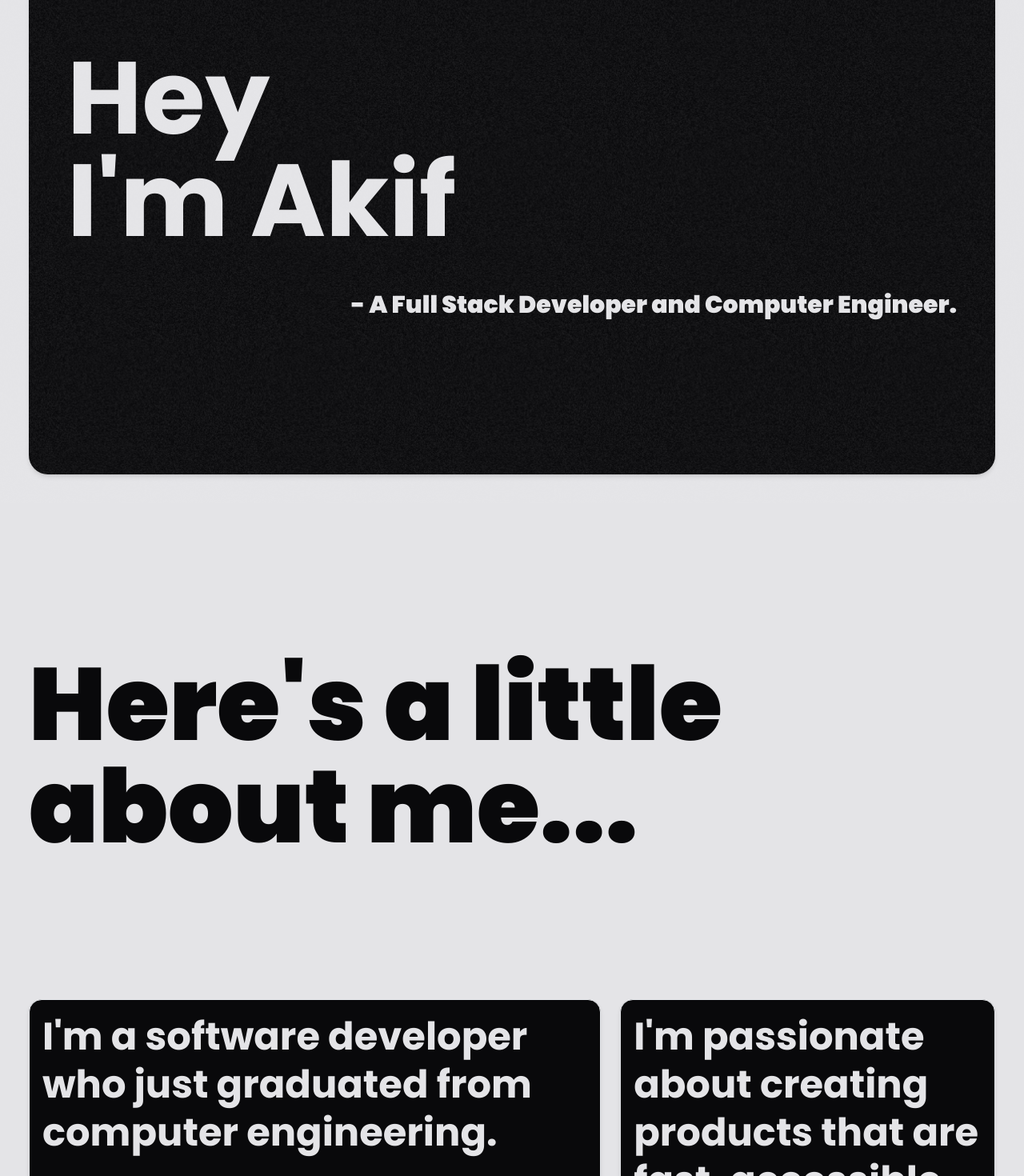
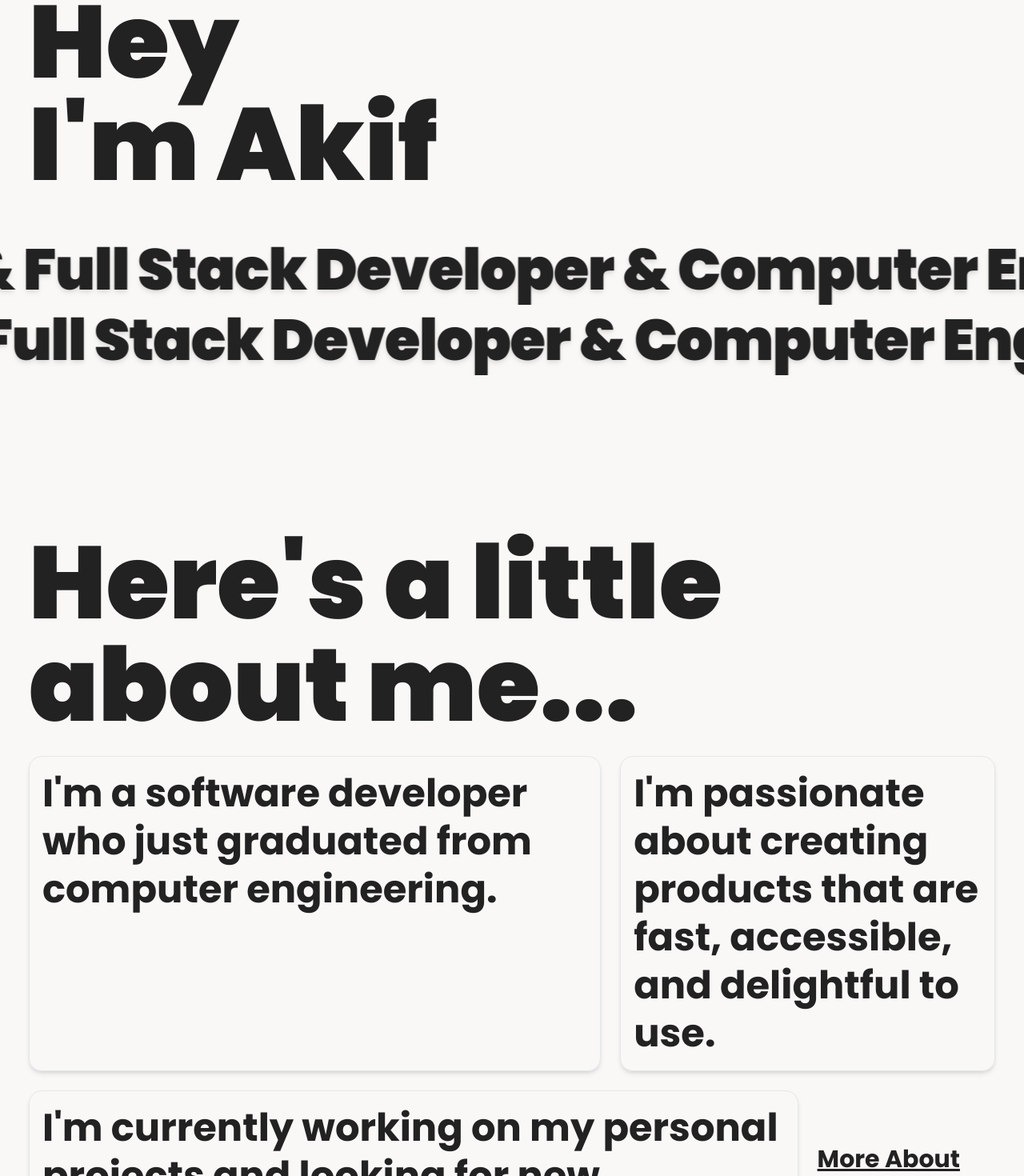
Before and after one commit to akifzdemir/akifozdemir.net, a Next.js app: page / in a window 1280 px wide. Shown: the part 171-1641 px from the top of the page at 80% size. Built offline with nearby package versions, Linux system fonts and the light colour scheme.

Commit message:
update intro and colors

```diff
--- a/src/app/layout.tsx
+++ b/src/app/layout.tsx
@@ -2,6 +2,8 @@ import type { Metadata } from "next";
 import { Poppins } from "next/font/google";
 import "./globals.css";
 import LenisProvider from "@/components/lenis-provider";
+import { GeistSans } from "geist/font/sans";
+import { GeistMono } from "geist/font/mono";
 
 const poppins = Poppins({
   subsets: ["latin"],
@@ -20,7 +22,7 @@ export default function RootLayout({
 }>) {
   return (
     <html lang="en">
-      <body className={`${poppins.className} antialiased`}>
+      <body className={`${poppins.className} antialiased bg-bg text-text`}>
         <LenisProvider>{children}</LenisProvider>
       </body>
     </html>
--- a/src/components/home/about.tsx
+++ b/src/components/home/about.tsx
@@ -1,44 +1,34 @@
 "use client";
-import { motion, useScroll, useTransform } from "framer-motion";
-import { useRef } from "react";
 
 export default function About() {
-  const container = useRef(null);
-  const { scrollYProgress } = useScroll({
-    target: container,
-    offset: ["start end", "end start"],
-  });
-  const height = useTransform(scrollYProgress, [0, 0.9], [50, 0]);
-
   return (
     <div
-      ref={container}
-      className="bg-zinc-200 font-light
-      gap-6 flex flex-col mb-96 text-zinc-950  min-h-screen p-9"
+      className="font-light
+      gap-6 flex flex-col  min-h-screen p-9"
     >
       <h1
-        className="col-span-5 h-[70vh] flex items-center
+        className="col-span-5 flex items-center
       justify-center text-9xl font-black "
       >
         Here&apos;s a little about me...
       </h1>
 
       <div className="grid grid-cols-5 text-5xl gap-6 font-bold leading-tight">
-        <p className="col-span-3 border bg-zinc-950 text-zinc-200 p-4 shadow-md rounded-2xl">
+        <p className="col-span-3 border  p-4 shadow-md rounded-2xl">
           I&apos;m a software developer who just graduated from computer
           engineering.
         </p>
-        <p className="col-span-2 border bg-zinc-950 text-zinc-200  p-4 shadow-md rounded-2xl">
+        <p className="col-span-2 border   p-4 shadow-md rounded-2xl">
           I&apos;m passionate about creating products that are fast, accessible,
           and delightful to use.
         </p>
-        <div className="col-span-4 border bg-zinc-950 text-zinc-200 p-4 shadow-md rounded-2xl">
+        <div className="col-span-4 border  p-4 shadow-md rounded-2xl">
           I&apos;m currently working on my personal projects and looking for new
           opportunities.
         </div>
         <div className="col-span-1 self-center">
           <button
-            className="text-zinc-950 underline
+            className=" underline
             text-start text-3xl"
           >
             More About Me
--- /dev/null
+++ b/src/components/home/contact.tsx
@@ -0,0 +1,5 @@
+export default function Contact() {
+  return (
+    <div className="h-screen flex items-center justify-center bg-zinc-950 text-zinc-200"></div>
+  );
+}
--- a/src/components/home/intro.tsx
+++ b/src/components/home/intro.tsx
@@ -1,21 +1,22 @@
 import Noise from "@/components/noise";
+import { VelocityScroll } from "../velocity-scroll";
 
 export default function Intro() {
   return (
-    <div className="flex h-screen bg-zinc-200 flex-col  items-center p-9">
+    <div className="flex h-screen  justify-center flex-col  items-center ">
       <div
-        className="bg-zinc-950 font-black
-        h-full w-full flex flex-col gap-12 px-12 items-center shadow-md justify-center
-   rounded-3xl text-zinc-200 noise"
+        className="font-black
+         flex flex-col gap-12 w-full items-center justify-between relative"
       >
-        <div className="flex flex-col self-start text-9xl gap-0 font-bold ">
-          <span className="">Hey</span>
-          <span className="">I&apos;m Akif</span>
+        <div className="flex flex-col px-9 self-start text-9xl gap-0">
+          <span>Hey</span>
+          <span>I&apos;m Akif</span>
         </div>
-        <p className="text-3xl self-end">
-          - A Full Stack Developer and Computer Engineer.
-        </p>
-        <Noise />
+        <VelocityScroll
+          text="Full Stack Developer & Computer Engineer &"
+          default_velocity={3}
+          className="text-center text-4xl  tracking-[-0.02em] py-1  drop-shadow-md  md:text-7xl md:leading-[5rem]"
+        />
       </div>
     </div>
   );
--- /dev/null
+++ b/src/components/velocity-scroll.tsx
@@ -0,0 +1,118 @@
+"use client";
+
+import React, { useEffect, useRef, useState } from "react";
+import {
+  motion,
+  useAnimationFrame,
+  useMotionValue,
+  useScroll,
+  useSpring,
+  useTransform,
+  useVelocity,
+} from "framer-motion";
+
+import { cn } from "@/lib/utils";
+
+interface VelocityScrollProps {
+  text: string;
+  default_velocity?: number;
+  className?: string;
+}
+
+interface ParallaxProps {
+  children: string;
+  baseVelocity: number;
+  className?: string;
+}
+
+export const wrap = (min: number, max: number, v: number) => {
+  const rangeSize = max - min;
+  return ((((v - min) % rangeSize) + rangeSize) % rangeSize) + min;
+};
+
+export function VelocityScroll({
+  text,
+  default_velocity = 5,
+  className,
+}: VelocityScrollProps) {
+  function ParallaxText({
+    children,
+    baseVelocity = 100,
+    className,
+  }: ParallaxProps) {
+    const baseX = useMotionValue(0);
+    const { scrollY } = useScroll();
+    const scrollVelocity = useVelocity(scrollY);
+    const smoothVelocity = useSpring(scrollVelocity, {
+      damping: 50,
+      stiffness: 400,
+    });
+
+    const velocityFactor = useTransform(smoothVelocity, [0, 1000], [0, 5], {
+      clamp: false,
+    });
+
+    const [repetitions, setRepetitions] = useState(1);
+    const containerRef = useRef<HTMLDivElement>(null);
+    const textRef = useRef<HTMLSpanElement>(null);
+
+    useEffect(() => {
+      const calculateRepetitions = () => {
+        if (containerRef.current && textRef.current) {
+          const containerWidth = containerRef.current.offsetWidth;
+          const textWidth = textRef.current.offsetWidth;
+          const newRepetitions = Math.ceil(containerWidth / textWidth) + 2;
+          setRepetitions(newRepetitions);
+        }
+      };
+
+      calculateRepetitions();
+
+      window.addEventListener("resize", calculateRepetitions);
+      return () => window.removeEventListener("resize", calculateRepetitions);
+    }, [children]);
+
+    const x = useTransform(baseX, (v) => `${wrap(-100 / repetitions, 0, v)}%`);
+
+    const directionFactor = React.useRef<number>(1);
+    useAnimationFrame((t, delta) => {
+      let moveBy = directionFactor.current * baseVelocity * (delta / 1000);
+
+      if (velocityFactor.get() < 0) {
+        directionFactor.current = -1;
+      } else if (velocityFactor.get() > 0) {
+        directionFactor.current = 1;
+      }
+
+      moveBy += directionFactor.current * moveBy * velocityFactor.get();
+
+      baseX.set(baseX.get() + moveBy);
+    });
+
+    return (
+      <div
+        className="w-full overflow-hidden whitespace-nowrap"
+        ref={containerRef}
+      >
+        <motion.div className={cn("inline-block", className)} style={{ x }}>
+          {Array.from({ length: repetitions }).map((_, i) => (
+            <span key={i} ref={i === 0 ? textRef : null}>
+              {children}{" "}
+            </span>
+          ))}
+        </motion.div>
+      </div>
+    );
+  }
+
+  return (
+    <section className="relative w-full">
+      <ParallaxText baseVelocity={default_velocity} className={className}>
+        {text}
+      </ParallaxText>
+      <ParallaxText baseVelocity={-default_velocity} className={className}>
+        {text}
+      </ParallaxText>
+    </section>
+  );
+}
--- a/tailwind.config.ts
+++ b/tailwind.config.ts
@@ -17,6 +17,10 @@ const config: Config = {
       boxShadow: {
         custom: "0px 60px 50px rgba(0, 0, 0, 0.748)",
       },
+      colors: {
+        text: "#222222",
+        bg: "#F9F8F6",
+      },
     },
   },
   plugins: [],
```
